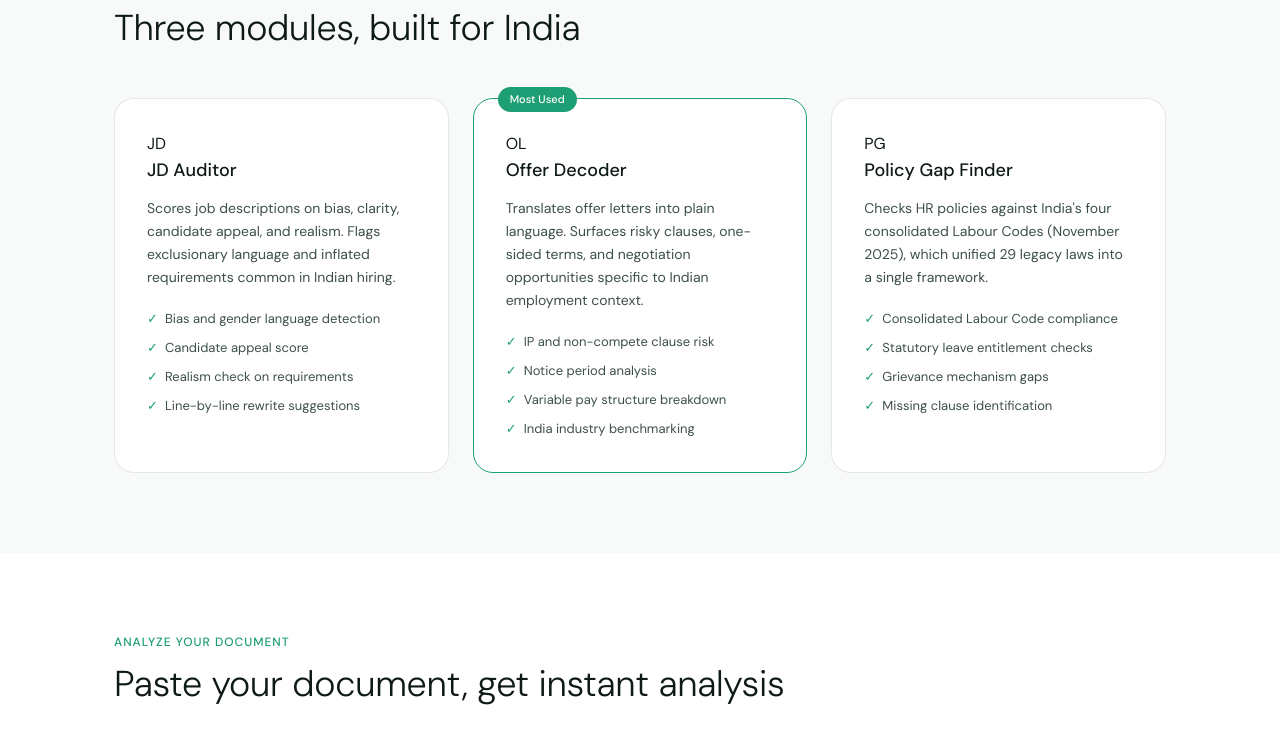
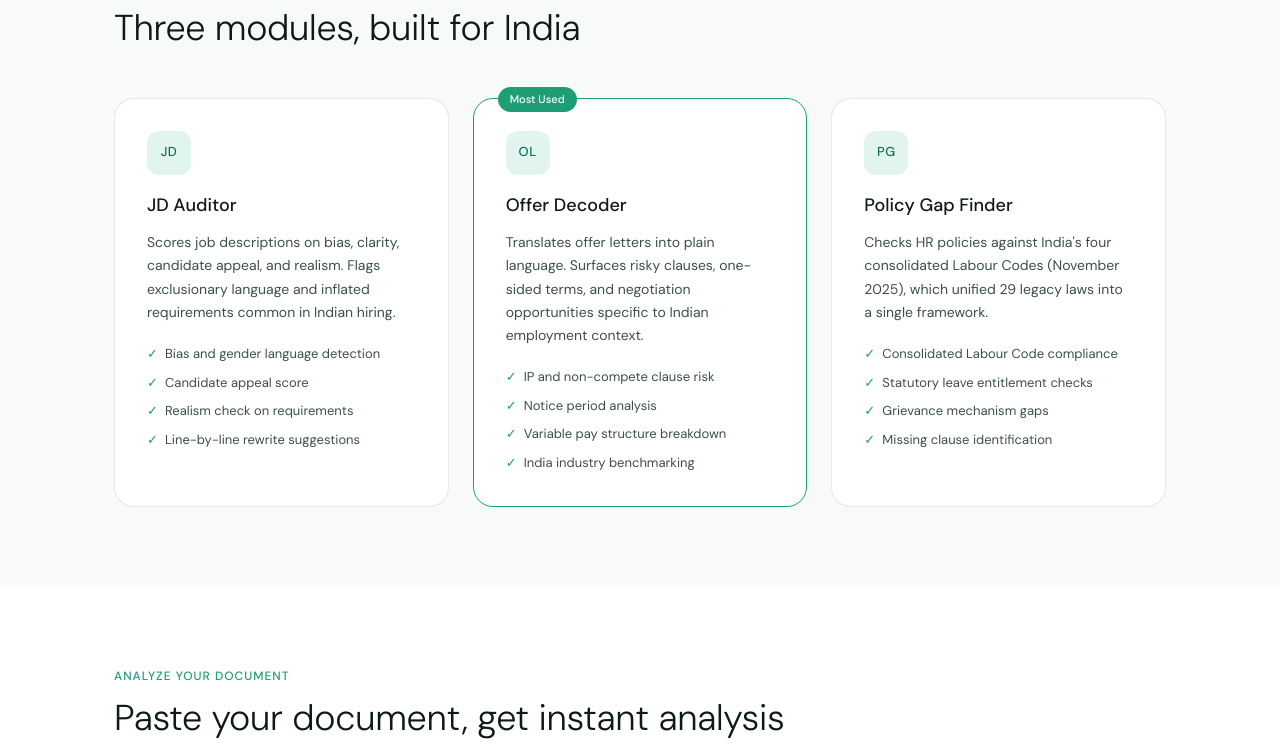
Before and after one commit to Mimansa-Sharma/HireTrue, a plain HTML site: page index.html in a window 1280 px wide. Shown: the part 1320-2071 px from the top of the page. Drawn offline with Linux system fonts and the light colour scheme.

Commit message:
Update style.css

```diff
--- a/style.css
+++ b/style.css
@@ -297,3 +297,18 @@ textarea:focus { outline: none; border-color: var(--green); }
   .tool-tab { font-size: 12px; padding: 12px 8px; }
   .hero-stats { flex-wrap: wrap; gap: 16px; }
 }
+
+/* Module icon text boxes (replacing emojis) */
+.module-icon-box {
+  width: 44px; height: 44px;
+  background: var(--green-light); color: var(--green-dark);
+  border-radius: var(--radius); display: flex; align-items: center;
+  justify-content: center; font-size: 13px; font-weight: 500;
+  letter-spacing: 0.5px; margin-bottom: 16px;
+}
+
+/* About cards without emojis */
+.about-card-label {
+  font-size: 15px; font-weight: 500; color: var(--ink);
+  margin-bottom: 8px;
+}
```
